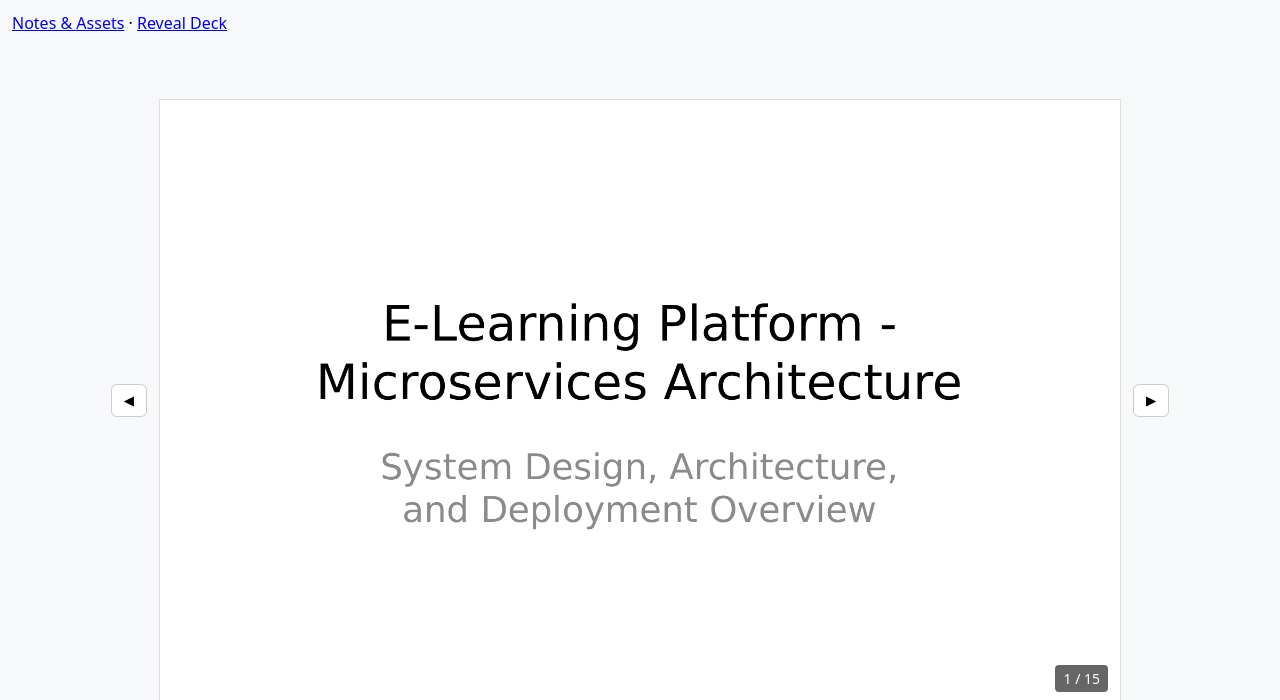
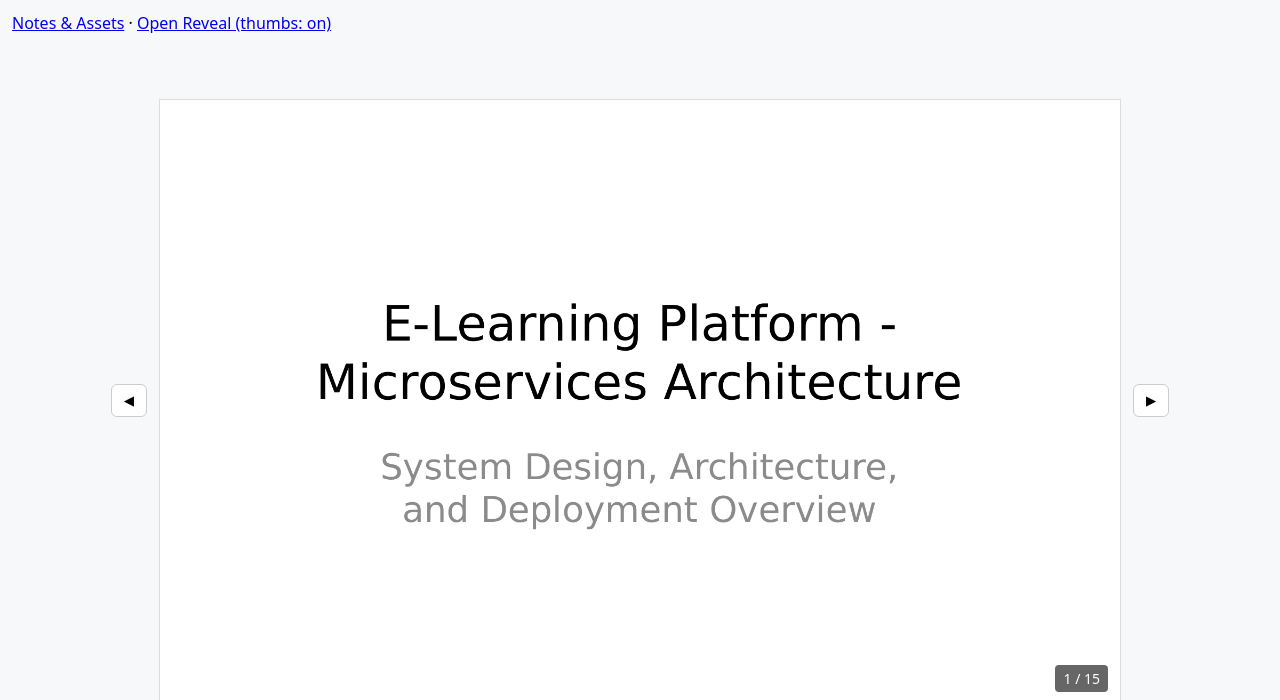
Before and after one commit to HCLit/DockerPractise1, a Flask app: page / in a window 1280 px wide. Shown: the top 700 px of the page. Run offline with Flask 3, Linux system fonts and the light colour scheme.

Commit message:
feat: add 'Open Reveal' control to viewer that opens deck with current thumbnail state

```diff
--- a/pptx_viewer/templates/index.html
+++ b/pptx_viewer/templates/index.html
@@ -8,7 +8,10 @@
   </head>
   <body>
     <div class="viewer">
-      <div style="position:absolute;left:12px;top:12px;"><a href="{{ url_for('notes') }}">Notes & Assets</a> · <a href="{{ url_for('reveal') }}" target="_blank">Reveal Deck</a></div>
+      <div style="position:absolute;left:12px;top:12px;">
+        <a href="{{ url_for('notes') }}">Notes & Assets</a> ·
+        <a href="#" id="open-reveal" target="_blank">Open Reveal</a>
+      </div>
       <button id="prev">◀</button>
       <div class="slide-wrapper">
         {% if images %}
@@ -41,6 +44,27 @@
         if(e.key === 'ArrowLeft') show(idx-1);
         if(e.key === 'ArrowRight') show(idx+1);
       });
+
+      // Open Reveal with current thumbnail preference
+      (function(){
+        const openReveal = document.getElementById('open-reveal');
+        function currentThumbs(){
+          const v = localStorage.getItem('reveal_thumbs');
+          if(v === null) return true; // default on
+          return v === '1';
+        }
+        function updateOpenLink(){
+          if(!openReveal) return;
+          const thumbs = currentThumbs();
+          openReveal.href = `/reveal?thumbs=${thumbs ? 'true' : 'false'}`;
+          openReveal.textContent = `Open Reveal (thumbs: ${thumbs ? 'on' : 'off'})`;
+        }
+        updateOpenLink();
+        // react to storage changes made in other tabs/windows
+        window.addEventListener('storage', e=>{
+          if(e.key === 'reveal_thumbs') updateOpenLink();
+        });
+      })();
     </script>
   </body>
 </html>
```
Also changed, not shown: pptx_viewer/README.md.
